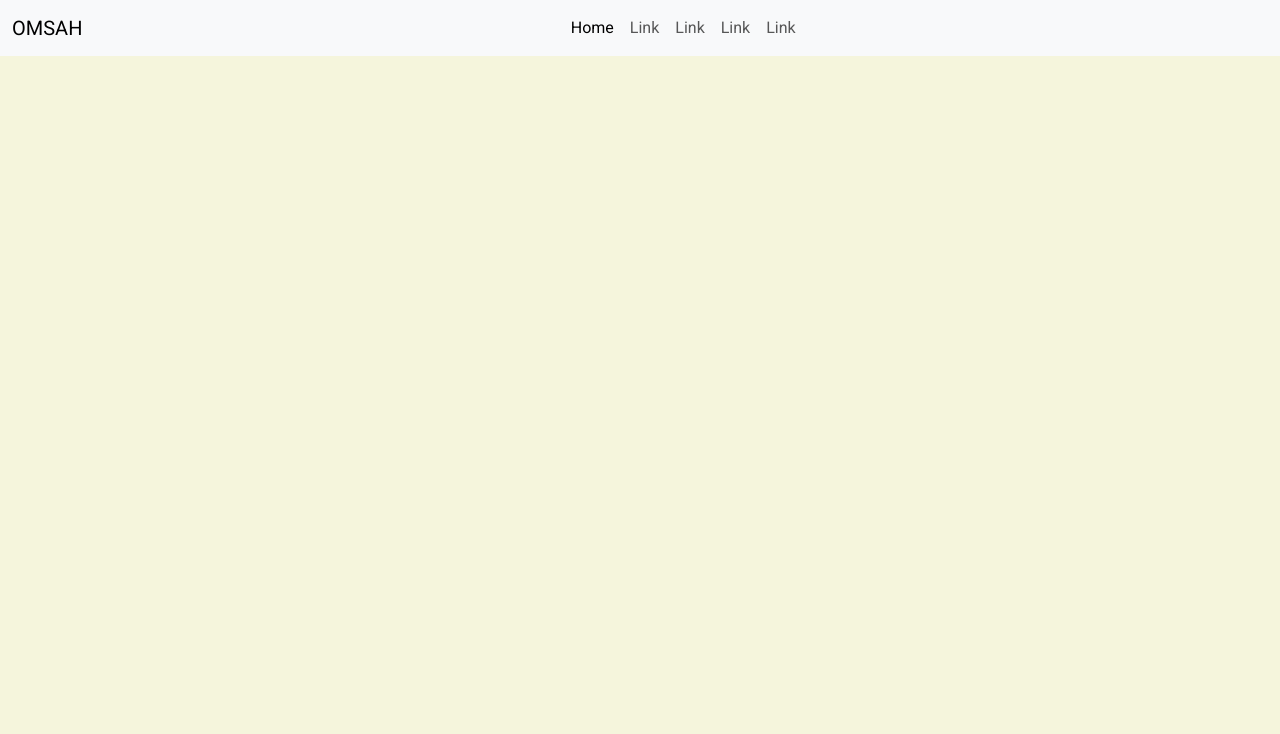
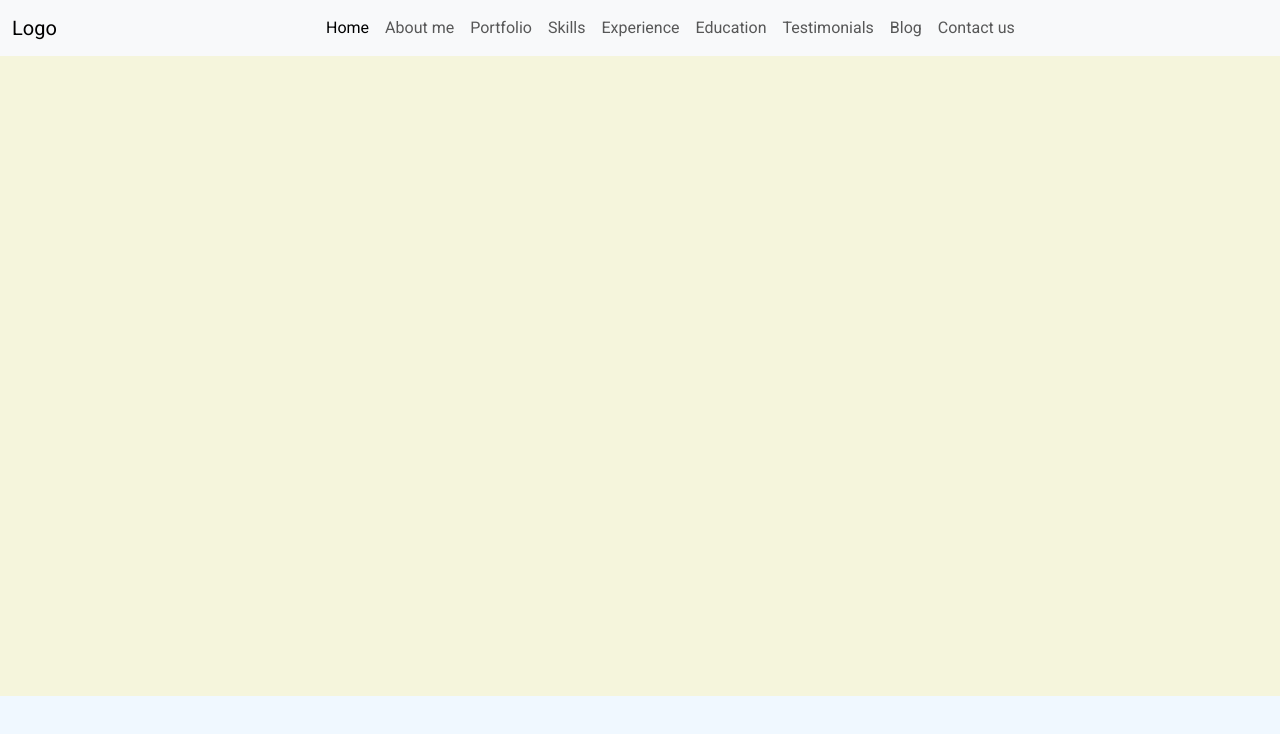
Before and after one commit to omsah84/my-react-portfolio, a React (Create React App) app: page / in a window 1280 px wide. Shown: the top 734 px of the page. Built offline with nearby package versions, Linux system fonts and the light colour scheme.

Commit message:
commited

```diff
--- a/src/App.js
+++ b/src/App.js
@@ -1,6 +1,6 @@
 import React from 'react'
 import './app.scss'
-import { BrowserRouter as Router, Route, Switch } from 'react-router-dom';
+// import { BrowserRouter as Router, Route, Switch } from 'react-router-dom';
 import Navigation from './components/navigation/Navigation.jsx';
 import Home from './components/home/Home.jsx'
 import About from './components/about/About.jsx';
@@ -28,7 +28,7 @@
         <Testimonials />
         <Blog />
         <Contact />
-        {/* <Footer/> */}
+        <Footer className="footer"/>
       </div>
 
     </div>
--- a/src/app.scss
+++ b/src/app.scss
@@ -3,7 +3,8 @@
 
   .section{
     width: 100%;
-    height: calc(100vh - 56px);
+    // height: calc(100vh - 56px);
+    height: 100%;
     background-color: red;
     position: relative;
     top: 56px;
@@ -12,12 +13,18 @@
      &::-webkit-scrollbar{
       display: none;
      };
+     scroll-behavior: smooth;
 
     > *{
       width: 100vw;
-      height: calc(100vh - 56px);
+      // height: calc(100vh - 56px);
+      height: 80%;
       scroll-snap-align: start;
 
+    }
+
+    .footer{
+      height: 20%;
     }
   }
 
--- a/src/components/about/About.jsx
+++ b/src/components/about/About.jsx
@@ -3,7 +3,7 @@
 
 export default function About() {
   return (
-    <div className='about'>
+    <div className='about' id='about'>
 
     </div>
   )
--- a/src/components/blog/Blog.jsx
+++ b/src/components/blog/Blog.jsx
@@ -3,7 +3,7 @@
 
 export default function Blog() {
   return (
-    <div className='blog'>
+    <div className='blog' id='blog'>
 
     </div>
   )
--- a/src/components/contact/Contact.jsx
+++ b/src/components/contact/Contact.jsx
@@ -3,7 +3,7 @@
 
 export default function Contact() {
   return (
-    <div className='contact'>
+    <div className='contact' id='contact'>
 
     </div>
   )
--- a/src/components/education/Education.jsx
+++ b/src/components/education/Education.jsx
@@ -3,7 +3,7 @@
 
 export default function Education() {
   return (
-    <div className='education'>
+    <div className='education' id='education'>
 
     </div>
   )
--- a/src/components/experience/Experience.jsx
+++ b/src/components/experience/Experience.jsx
@@ -3,7 +3,7 @@
 
 export default function Experience() {
   return (
-    <div className='experience'>
+    <div className='experience' id='experience'>
 
     </div>
   )
--- a/src/components/home/Home.jsx
+++ b/src/components/home/Home.jsx
@@ -3,7 +3,7 @@
 
 export default function Home() {
   return (
-    <div className='home'>
+    <div className='home' id='home'>
 
     </div>
   )
--- a/src/components/navigation/Navigation.jsx
+++ b/src/components/navigation/Navigation.jsx
@@ -6,26 +6,38 @@
     <div className='navigation'>
       <nav className="navbar navbar-expand-lg bg-body-tertiary">
         <div className="container-fluid">
-          <a className="navbar-brand" href="#">OMSAH</a>
+          <a className="navbar-brand" href="#home">Logo</a>
           <button className="navbar-toggler" type="button" data-bs-toggle="collapse" data-bs-target="#navbarSupportedContent" aria-controls="navbarSupportedContent" aria-expanded="false" aria-label="Toggle navigation">
             <span className="navbar-toggler-icon"></span>
           </button>
           <div className="collapse navbar-collapse" id="navbarSupportedContent">
             <ul className="navbar-nav m-auto mb-2 mb-lg-0">
               <li className="nav-item m-auto">
-                <a className="nav-link active" aria-current="page" href="#">Home</a>
+                <a className="nav-link active" aria-current="page" href="#home">Home</a>
               </li>
               <li className="nav-item m-auto">
-                <a className="nav-link" href="#">Link</a>
+                <a className="nav-link" href="#about">About me</a>
               </li>
               <li className="nav-item m-auto">
-                <a className="nav-link" href="#">Link</a>
+                <a className="nav-link" href="#portfolio">Portfolio</a>
               </li>
               <li className="nav-item m-auto">
-                <a className="nav-link" href="#">Link</a>
+                <a className="nav-link" href="#skills">Skills</a>
               </li>
               <li className="nav-item m-auto">
-                <a className="nav-link" href="#">Link</a>
+                <a className="nav-link" href="#experience">Experience</a>
+              </li>
+              <li className="nav-item m-auto">
+              <a className="nav-link" href="#education">Education</a>
+              </li>
+              <li className="nav-item m-auto">
+              <a className="nav-link" href="#testimonials">Testimonials</a>
+              </li>
+              <li className="nav-item m-auto">
+              <a className="nav-link" href="#blog">Blog</a>
+              </li>
+              <li className="nav-item m-auto">
+              <a className="nav-link" href="#contact">Contact us</a>
               </li>
             </ul>
           </div>
--- a/src/components/portfolio/Portfolio.jsx
+++ b/src/components/portfolio/Portfolio.jsx
@@ -3,7 +3,7 @@
 
 export default function Portfolio() {
   return (
-    <div className='portfolio'>
+    <div className='portfolio' id='portfolio'>
 
     </div>
   )
--- a/src/components/skills/Skills.jsx
+++ b/src/components/skills/Skills.jsx
@@ -2,7 +2,7 @@
 import './skills.scss'
 export default function Skills() {
   return (
-    <div className='skills'>
+    <div className='skills' id='skills'>
 
     </div>
   )
--- a/src/components/testimonials/Testimonials.jsx
+++ b/src/components/testimonials/Testimonials.jsx
@@ -2,7 +2,7 @@
 import './testimonials.scss'
 export default function Testimonials() {
   return (
-    <div className='testimonials'>
+    <div className='testimonials' id='testimonials'>
 
     </div>
   )
```
